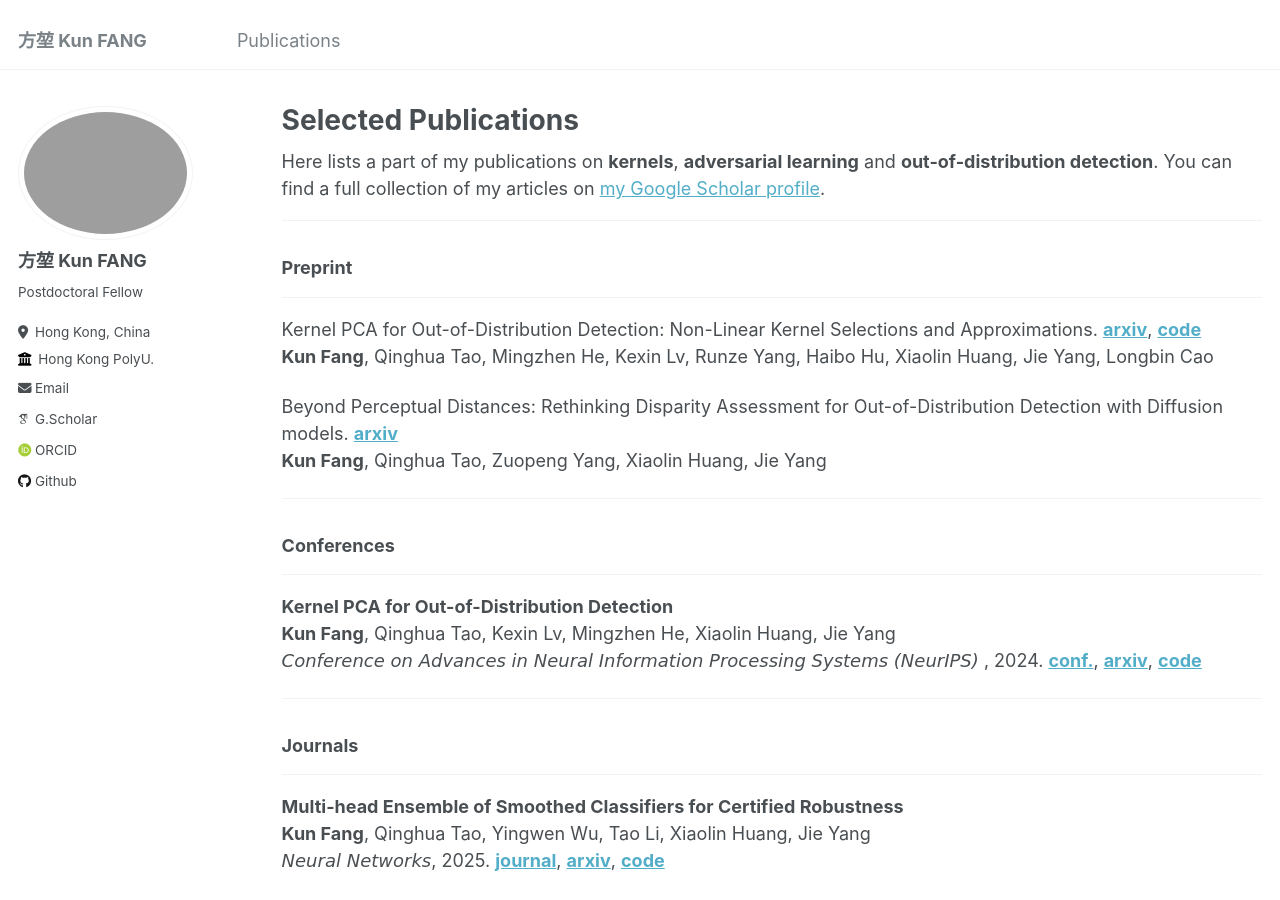
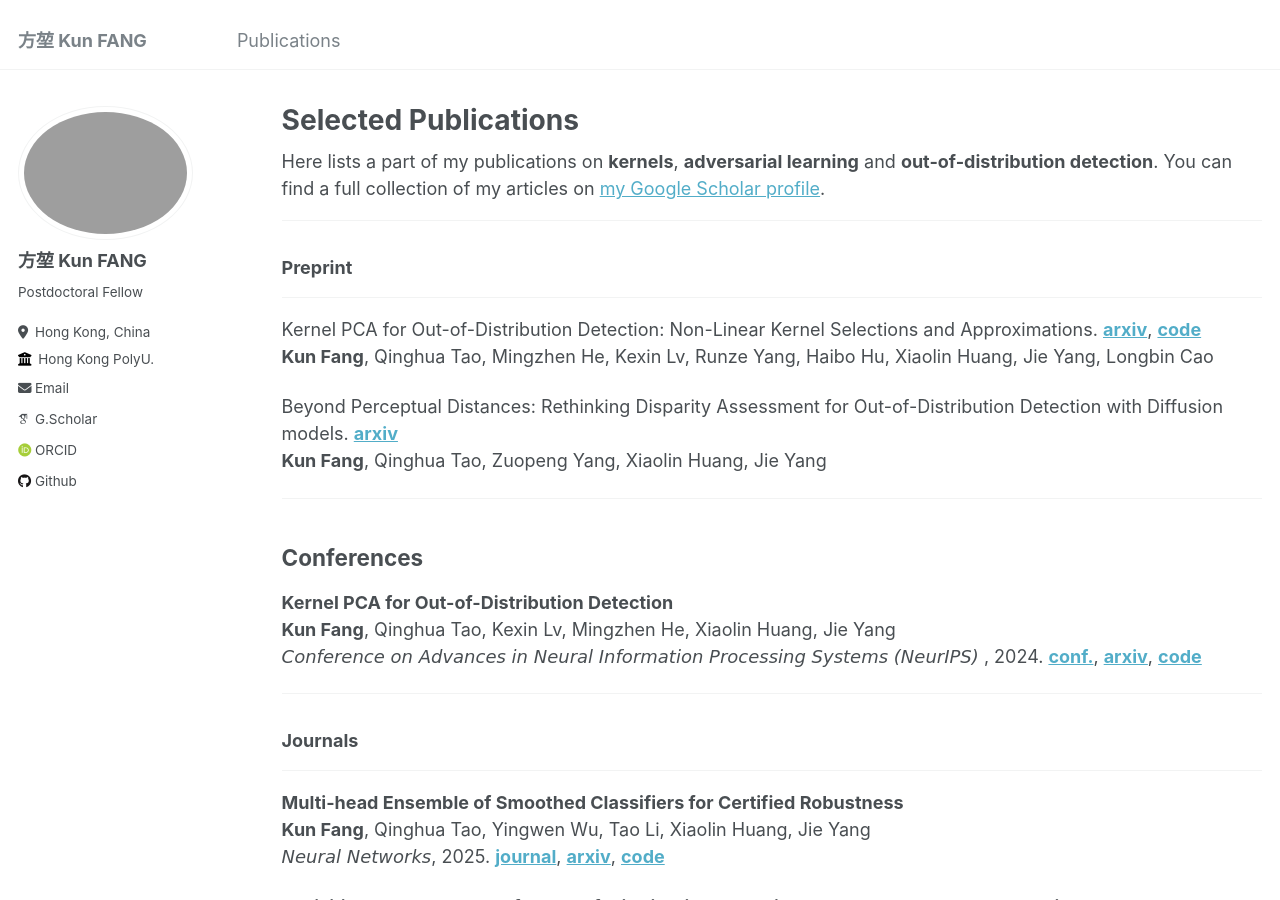
Before and after one commit to fanghenshaometeor/fanghenshaometeor.github.io, a Jekyll site: the page built from _pages/publications.md, in a window 1280 px wide and 900 px high. Built offline with Jekyll 4.4.1, drawn with Linux system fonts in a browser that asks for light colours; some web fonts are replaced.

Commit message:
update-pub

```diff
--- a/_pages/publications.md
+++ b/_pages/publications.md
@@ -28,8 +28,8 @@
 
 ---
 
-### Conferences
----
+## Conferences
+
 <!-- <span style="font-family: 'Open Sans', sans-serif;"> -->
 <!-- <span style="font-family: 'Times New Roman', serif;"> -->
 <!-- <span style="font-family:Papyrus; font-size:1em;"> -->
@@ -72,21 +72,21 @@
 <span style="font-family:comic sans ms; font-size:1em;">*International Journal of Machine Learning and Cybernetics*</span>, 2025. **[journal](https://doi.org/10.1007/s13042-025-02568-2)**
 
 Boosting Certified Robustness via An Expectation-based Similarity Regularization
-Jiawen Li, **Kun Fang**, Xiaolin Huang, Jie Yang
+Jiawen Li, <u>Kun Fang</u>, Xiaolin Huang, Jie Yang
 <span style="font-family:comic sans ms; font-size:1em;">*Image and Vision Computing*</span>, 2024. **[journal](https://doi.org/10.1016/j.imavis.2024.105272)**
 
 Improving Adversarial Robustness through A Curriculum-guided Reliable Distillation
-Jiawen Li, **Kun Fang**, Xiaolin Huang, Jie Yang
+Jiawen Li, <u>Kun Fang</u>, Xiaolin Huang, Jie Yang
 <span style="font-family:comic sans ms; font-size:1em;">*Computers & Security*</span>, 2023. **[journal](https://doi.org/10.1016/j.cose.2023.103411)**, **[code](https://github.com/kevinlee26/kevin_first)**
 
 Improving the Adversarial Robustness of Quantized Neural Networks via Exploiting the Feature Diversity
-Tianshu Chu, **Kun Fang**, Jie Yang, Xiaolin Huang
+Tianshu Chu, <u>Kun Fang</u>, Jie Yang, Xiaolin Huang
 <span style="font-family:comic sans ms; font-size:1em;">*Pattern Recognition Letters*</span>, 2023. **[journal](https://doi.org/10.1016/j.patrec.2023.10.024)**
 
 Unifying Gradients to Improve Real-world Robustness for Deep Networks.
-Yingwen Wu, Sizhe Chen, **Kun Fang**, Xiaolin Huang
+Yingwen Wu, Sizhe Chen, <u>Kun Fang</u>, Xiaolin Huang
 <span style="font-family:comic sans ms; font-size:1em;">*ACM Transactions on Intelligent Systems and Technology*</span>, 2023. **[journal](https://dl.acm.org/doi/10.1145/3617895)**, **[arxiv](https://arxiv.org/abs/2208.06228)**, **[code](https://github.com/snowien/UniG-pytorch)**
 
 Subspace Adversarial Learning.
-Tao Li, Yingwen Wu, Sizhe Chen, **Kun Fang**, Xiaolin Huang
+Tao Li, Yingwen Wu, Sizhe Chen, <u>Kun Fang</u>, Xiaolin Huang
 <span style="font-family:comic sans ms; font-size:1em;">*IEEE/CVF Conference on Computer Vision and Pattern Recognition (CVPR)*</span>, 2022. **[conf.](https://openaccess.thecvf.com/content/CVPR2022/html/Li_Subspace_Adversarial_Training_CVPR_2022_paper)**, **[arxiv](https://arxiv.org/abs/2111.12229)**, **[code](https://github.com/nblt/sub-at)**
```
